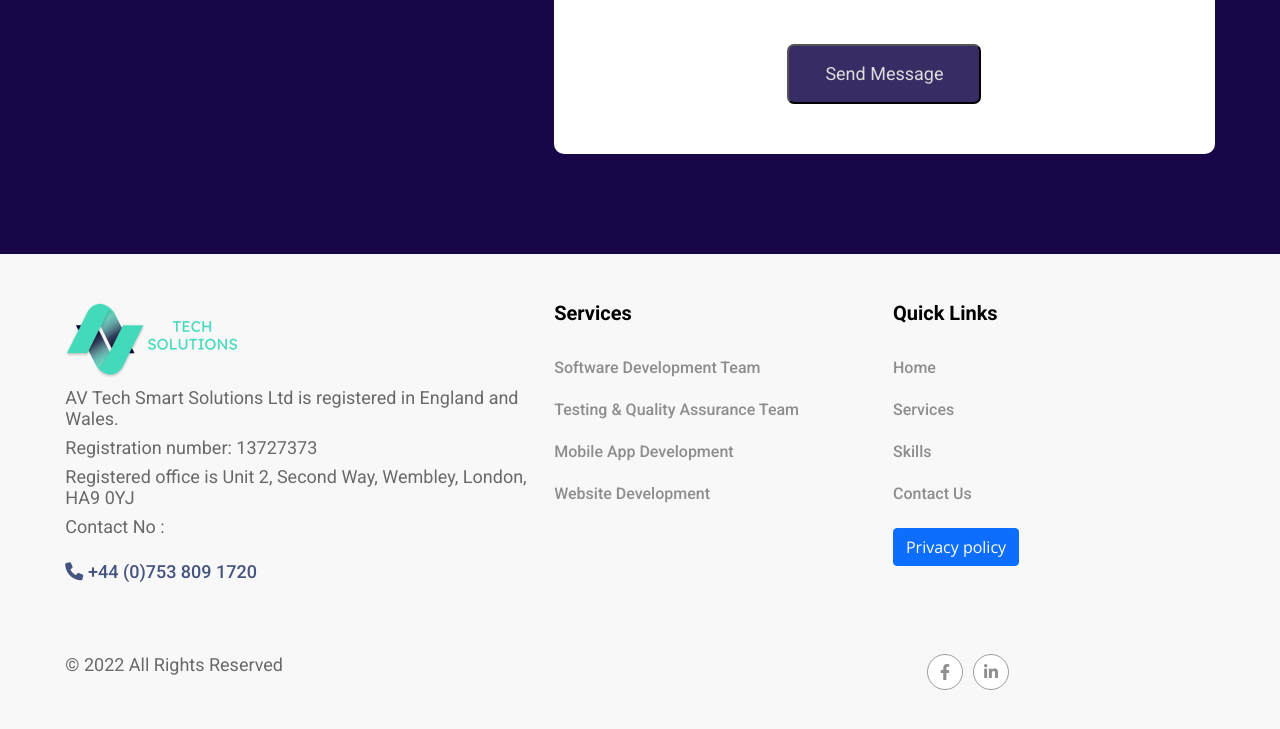
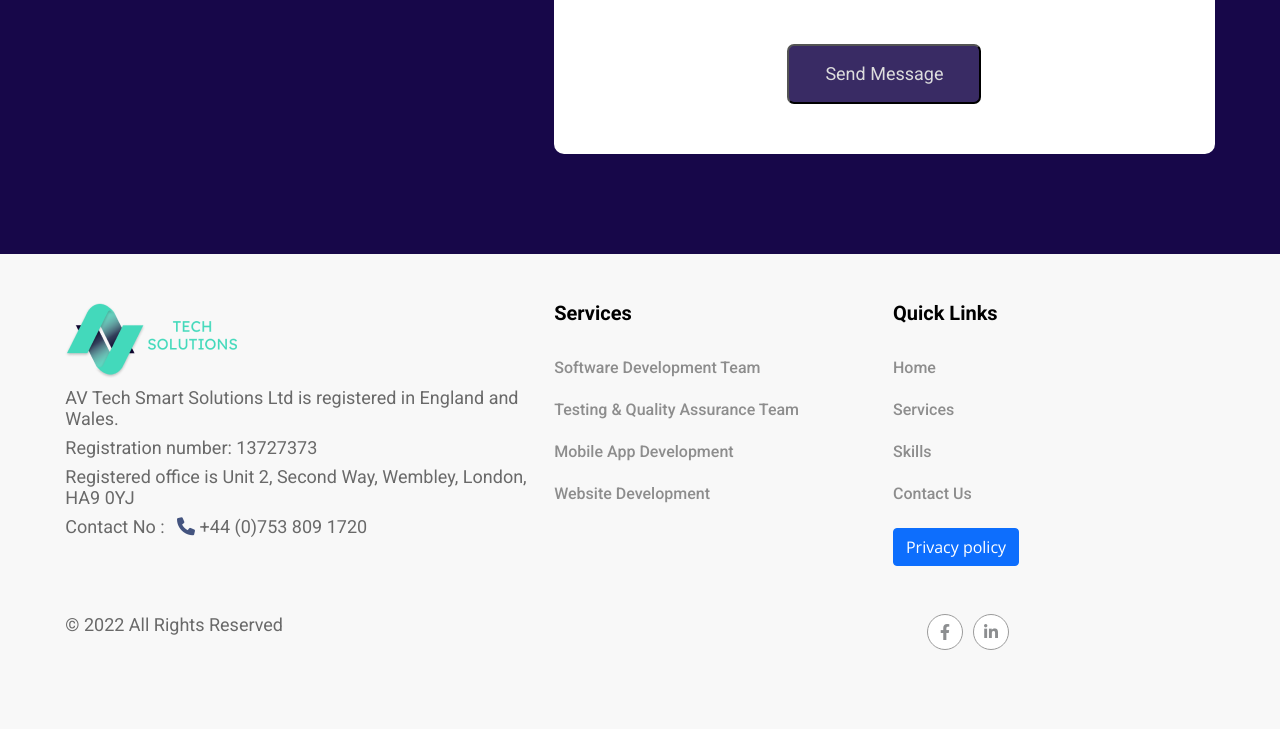
Before and after one commit to saquibnasar/av-tech, a plain HTML site: page Contact us.html in a window 1280 px wide. Shown: the part 626-1355 px from the top of the page. After the commit the page ends 1333 px from the top, so only its background shows below. Drawn offline with nearby package versions, Linux system fonts and the light colour scheme.

Commit message:
footer change

```diff
--- a/Contact us.html
+++ b/Contact us.html
@@ -254,9 +254,9 @@
                     Registered office is Unit 2, Second Way, Wembley, London,
                     HA9 0YJ
                   </h5>
-                  <h5 class="my-2">Contact No :</h5>
-                  <h5 class="number my-4">
-                    <span class="icon">
+                  <h5 class="my-2">
+                    Contact No :
+                    <span class="icon number my-4 ms-2">
                       <i class="fas fa-phone"></i>
                     </span>
                     +44 (0)753 809 1720
```
Also changed, not shown: Development.html (+3 -3 lines), Mobile Application Development.html (+3 -3 lines), Skills.html (+3 -3 lines), Software Development.html (+3 -3 lines), Testing & Quality Assurance.html (+3 -3 lines), index.html (+3 -3 lines).
